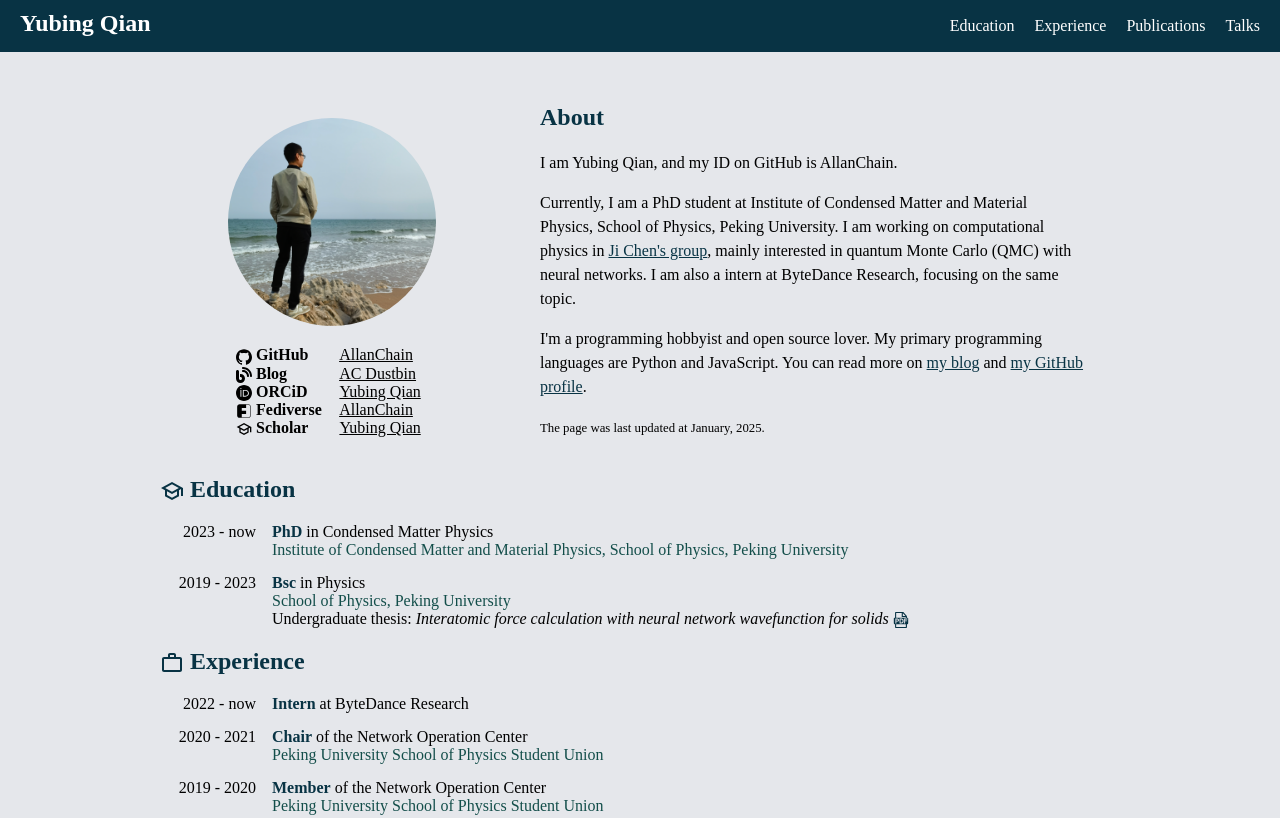
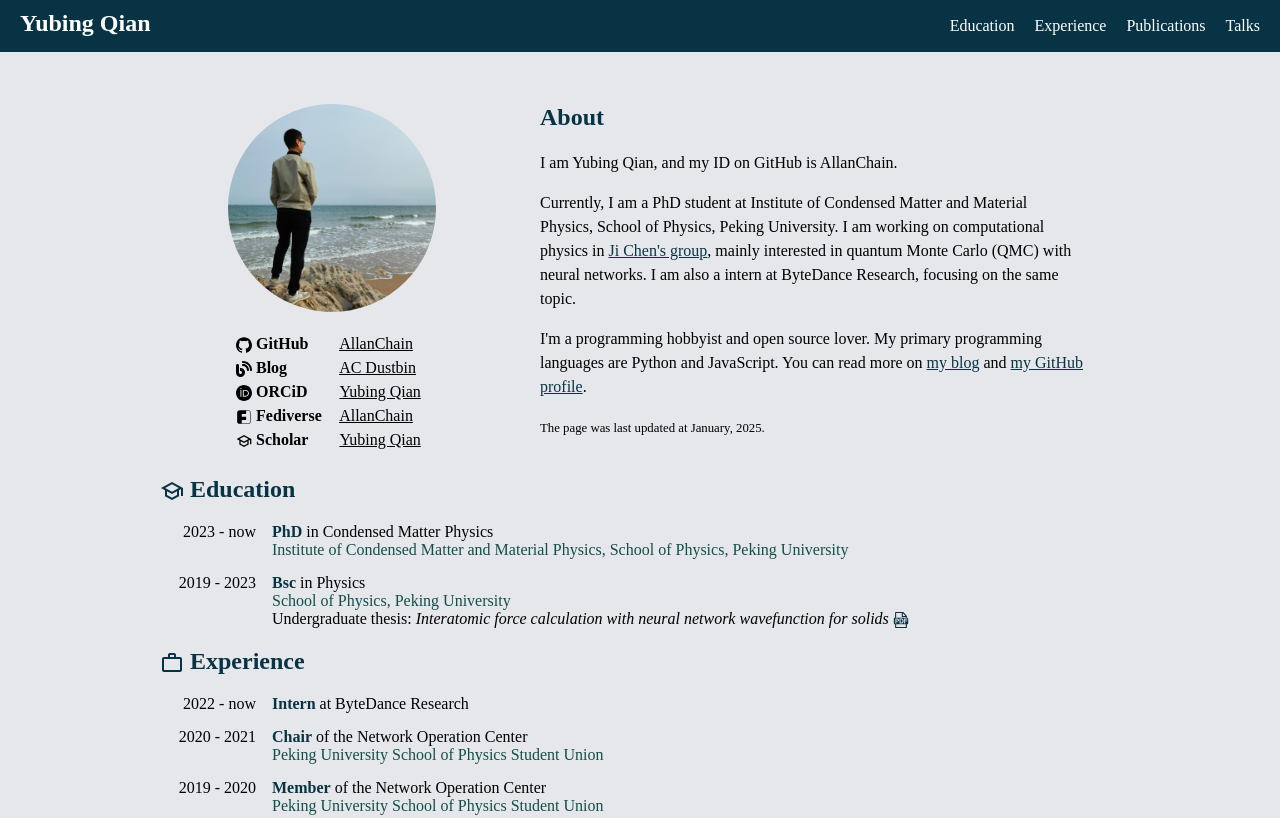
Before and after one commit to AllanChain/AllanChain.github.io, a plain HTML site: page index.html in a window 1280 px wide. Shown: the top 818 px of the page. Drawn offline with Linux system fonts and the light colour scheme.

Commit message:
adjust links style

```diff
--- a/style.css
+++ b/style.css
@@ -34,7 +34,7 @@ h2, h3, h4, h5, h6, b {
 a {
   color: var(--primary);
 }
-p {
+p, .links {
   line-height: 1.5em;
 }
 @media screen and (max-width: 599px) {
```
